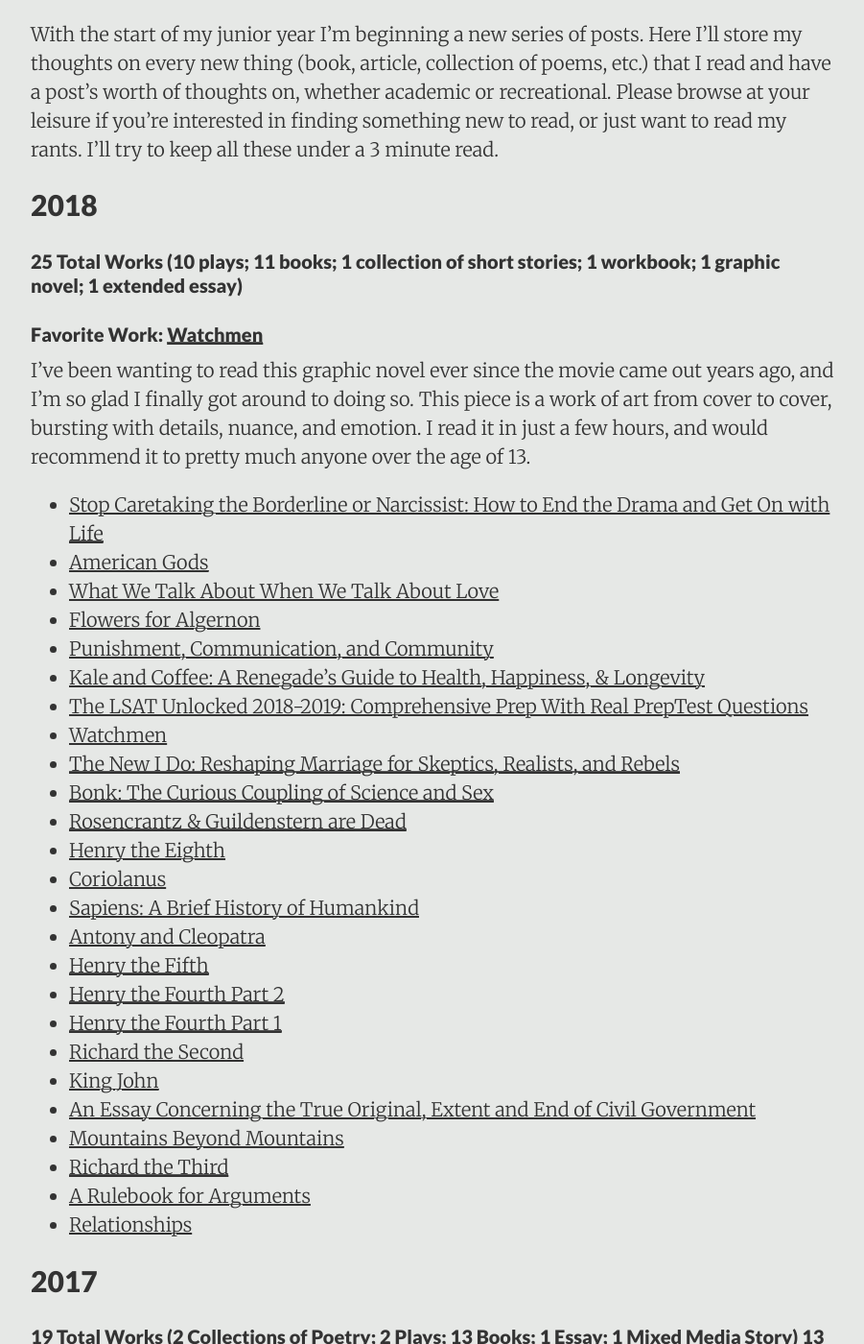
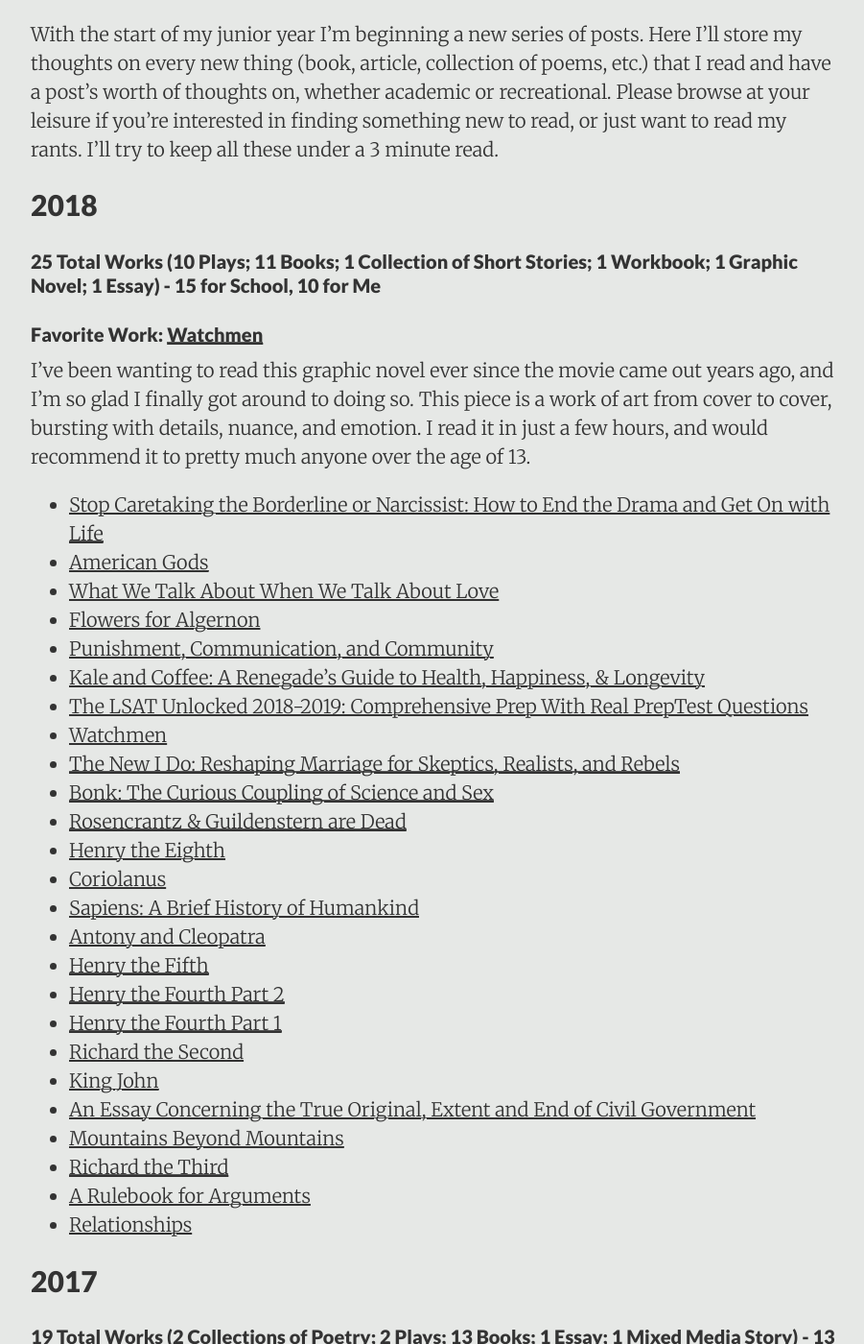
Before and after one commit to DestinyRoseMurphy/DestinyRoseMurphy.github.io, a Jekyll site: the page built from _posts/2017-08-21-Things-I've-Read.md, in a window 1280 px wide and 1400 px high, scrolled down 362 px. Shown: the whole window at 96% size, without its empty margins (188-1089 px from the left). Built offline with Jekyll 4.4.1, drawn with Linux system fonts in a browser that asks for light colours; some of the changed text lies outside the part shown.

Commit message:
Fixed 2018 books

```diff
--- a/_posts/2017-08-21-Things-I've-Read.md
+++ b/_posts/2017-08-21-Things-I've-Read.md
@@ -9,7 +9,7 @@ With the start of my junior year I'm beginning a new series of posts. Here I'll
 
 ## 2018
 
-#### 25 Total Works (10 plays; 11 books; 1 collection of short stories; 1 workbook; 1 graphic novel; 1 extended essay)
+#### 25 Total Works (10 Plays; 11 Books; 1 Collection of Short Stories; 1 Workbook; 1 Graphic Novel; 1 Essay) - 15 for School, 10 for Me
 
 
 #### Favorite Work: [Watchmen](/details/2018-07-28-Watchmen)
@@ -44,7 +44,7 @@ I've been wanting to read this graphic novel ever since the movie came out years
 
 ## 2017
 
-#### 19 Total Works (2 Collections of Poetry; 2 Plays; 13 Books; 1 Essay; 1 Mixed Media Story) 13 for School, 6 for Pleasure
+#### 19 Total Works (2 Collections of Poetry; 2 Plays; 13 Books; 1 Essay; 1 Mixed Media Story) - 13 for School, 6 for Pleasure
 
 #### Favorite Work: [What Football Will Look Like in the Future: 17776](/details/2017-10-26-What-Football-Will-Look-Like-in-the-Future:-17776)
 This piece surprised me every step of the way and had me ranting and raving for weeks. It'll take you less than a day, you read it on your computer, and I can say with almost certainty that you will never have encountered anything like this story. Check it out.
```
